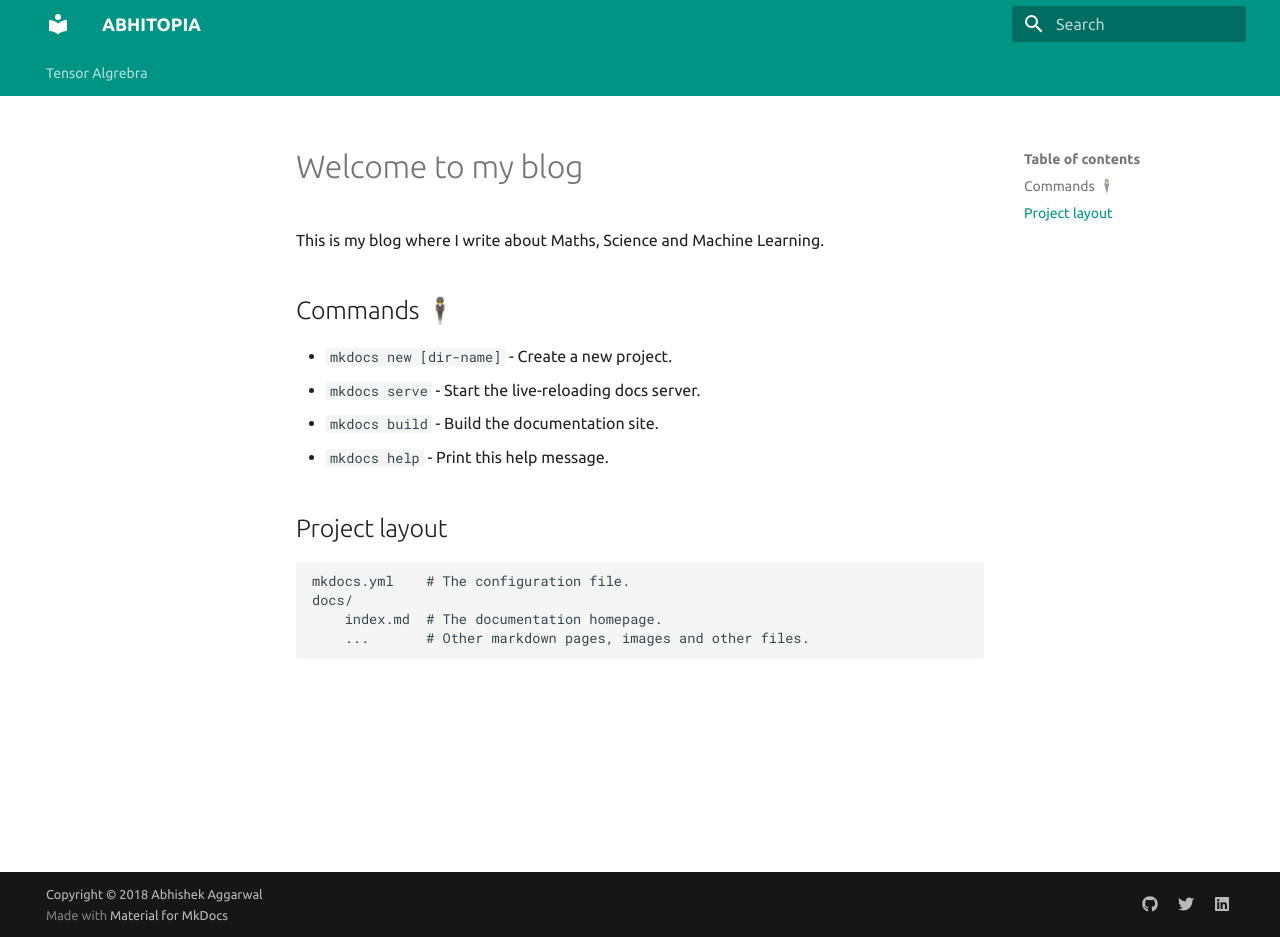
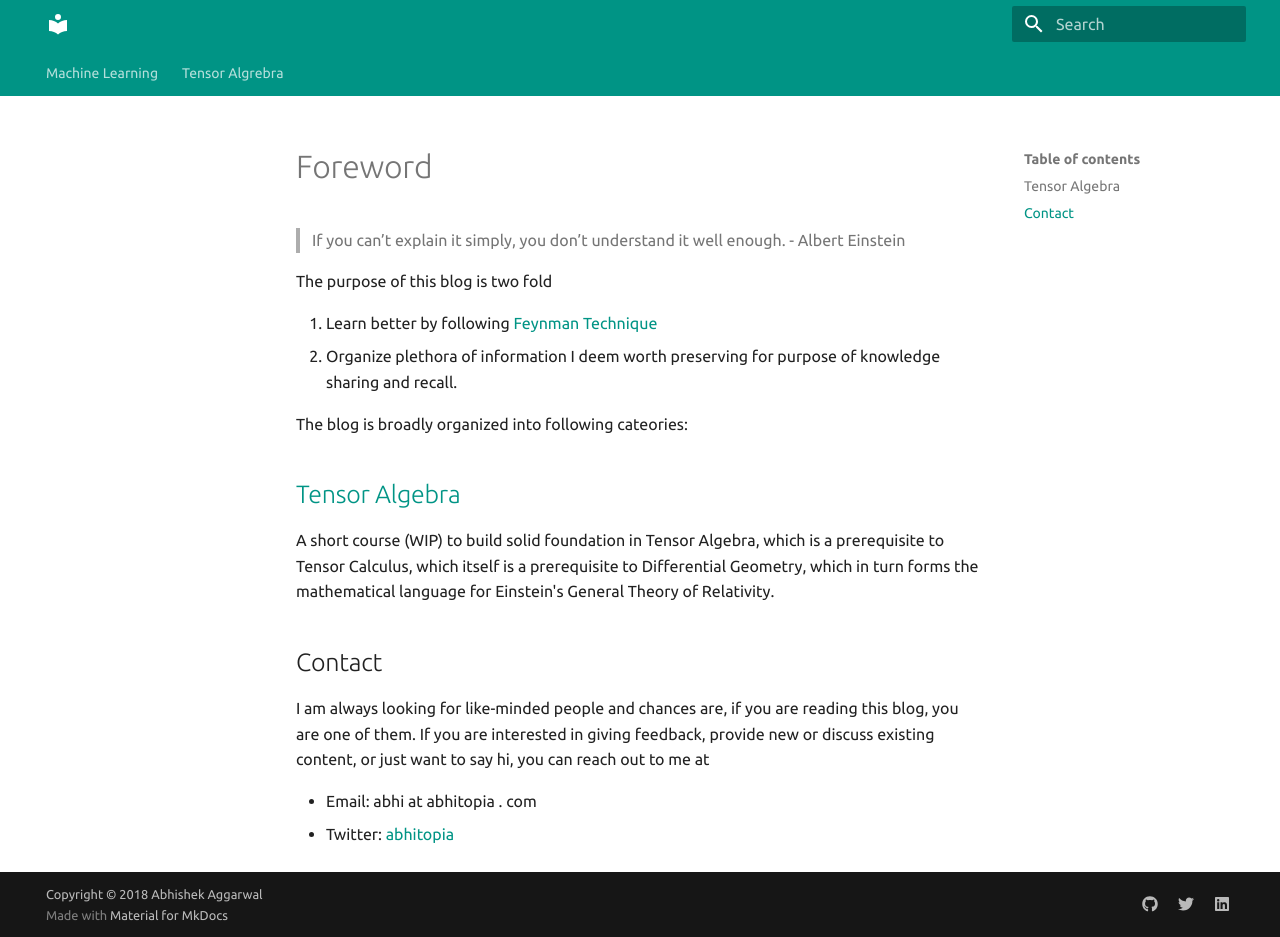
Before and after one commit to abhitopia/abhitopia.github.com, an MkDocs documentation site: the page built from docs/index.md, in a window 1280 px wide and 937 px high. Built offline with MkDocs 1.6.1 and Material for MkDocs 9.7.7, drawn with Linux system fonts in a browser that asks for light colours.

Commit message:
updated content

```diff
--- a/docs/index.md
+++ b/docs/index.md
@@ -1,16 +1,27 @@
-# Welcome to my blog
-This is my blog where I write about Maths, Science and Machine Learning.
+Title: Foreword
+description: Tensor motivation and defintion
+hero: So what is this blog all about?
+authors:
+    - Abhishek Aggarwal
+date: 2018-10-14
+disqus:
 
-## Commands 🕴
 
-* `mkdocs new [dir-name]` - Create a new project.
-* `mkdocs serve` - Start the live-reloading docs server.
-* `mkdocs build` - Build the documentation site.
-* `mkdocs help` - Print this help message.
+ > If you can’t explain it simply, you don’t understand it well enough. - Albert Einstein
 
-## Project layout
+ The purpose of this blog is two fold
 
-    mkdocs.yml    # The configuration file.
-    docs/
-        index.md  # The documentation homepage.
-        ...       # Other markdown pages, images and other files.
+ 1. Learn better by following [Feynman Technique](https://www.youtube.com/watch?v=_f-qkGJBPts)
+ 2. Organize plethora of information I deem worth preserving for purpose of knowledge sharing and recall.
+
+
+The blog is broadly organized into following cateories:
+## [Tensor Algebra](/TensorAlgebra/Chap1/)
+A short course (WIP) to build solid foundation in Tensor Algebra, which is a prerequisite to Tensor Calculus, which itself is a prerequisite to Differential Geometry, which in turn forms the mathematical language for Einstein's General Theory of Relativity.
+
+
+## Contact
+I am always looking for like-minded people and chances are, if you are reading this blog, you are one of them. If you are interested in giving feedback, provide new or discuss existing content, or just want to say hi, you can reach out to me at
+
+- Email: abhi at abhitopia . com
+- Twitter: [abhitopia](https://twitter.com/abhitopia)
--- a/mkdocs.yml
+++ b/mkdocs.yml
@@ -1,13 +1,14 @@
 # Project information
-site_name: "ABHITOPIA"
-site_description: "Blog on Maths, Science and Machine Learning"
+site_name: " "
+site_description: "Blog on Maths, Science, Machine Learning and everything else I read in the space."
 site_author: 'Abhishek Aggarwal'
 site_url: 'https://abhitopia.com'
 
 nav:
+  - Machine Learning:
+    - ML/Concepts/misc.md
   - Tensor Algrebra:
-    - Chapter 1: TensorAlgebra/Chap1.md
-
+    - TensorAlgebra/Chap1.md
 # Repository
 #repo_name: 'squidfunk/mkdocs-material'
 #repo_url: 'https://github.com/squidfunk/mkdocs-material'
```
Also changed, not shown: docs/ML/Concepts/misc.md (added, +18 -0 lines), docs/TensorAlgebra/Chap1.md (+6 -5 lines), docs/about.md (deleted, +0 -1 lines).
